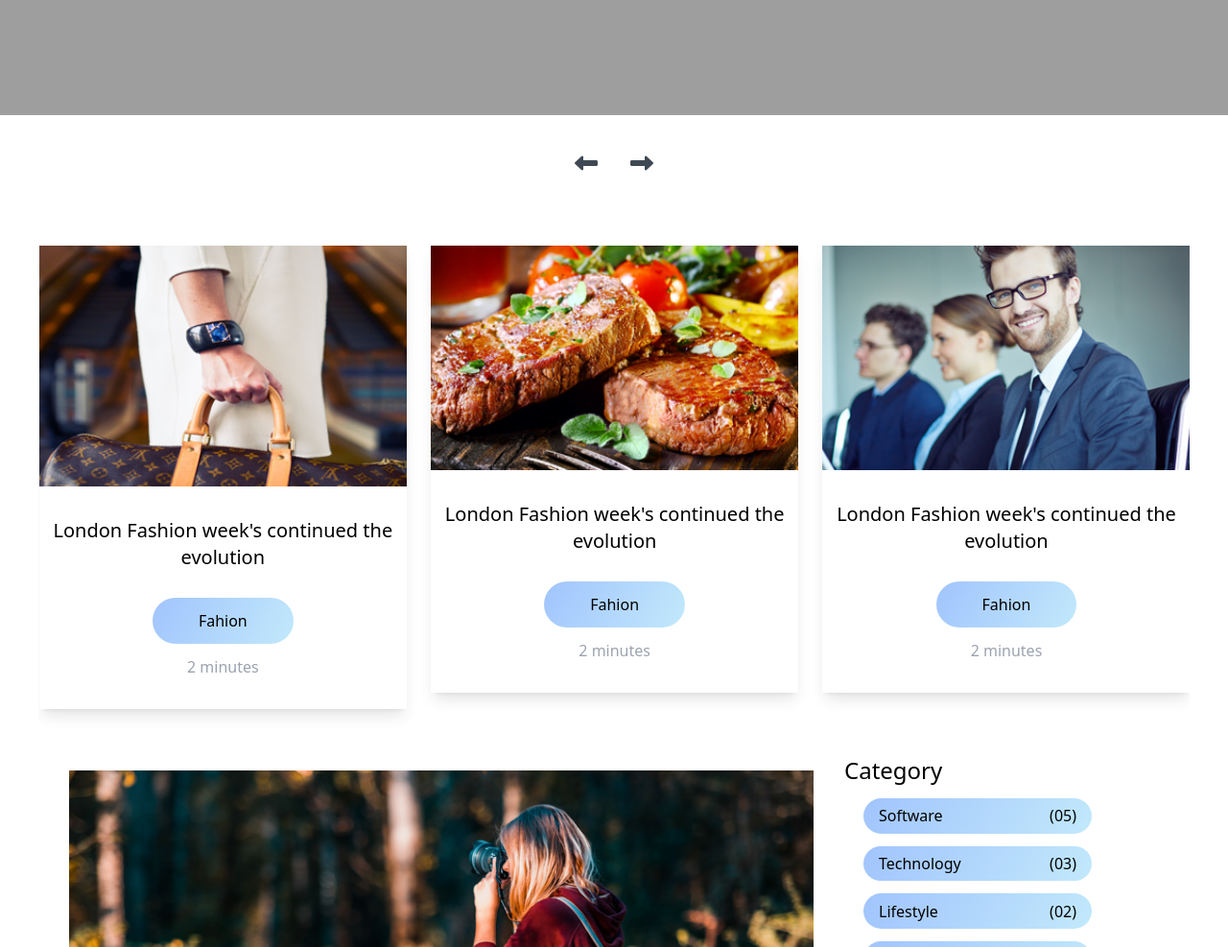
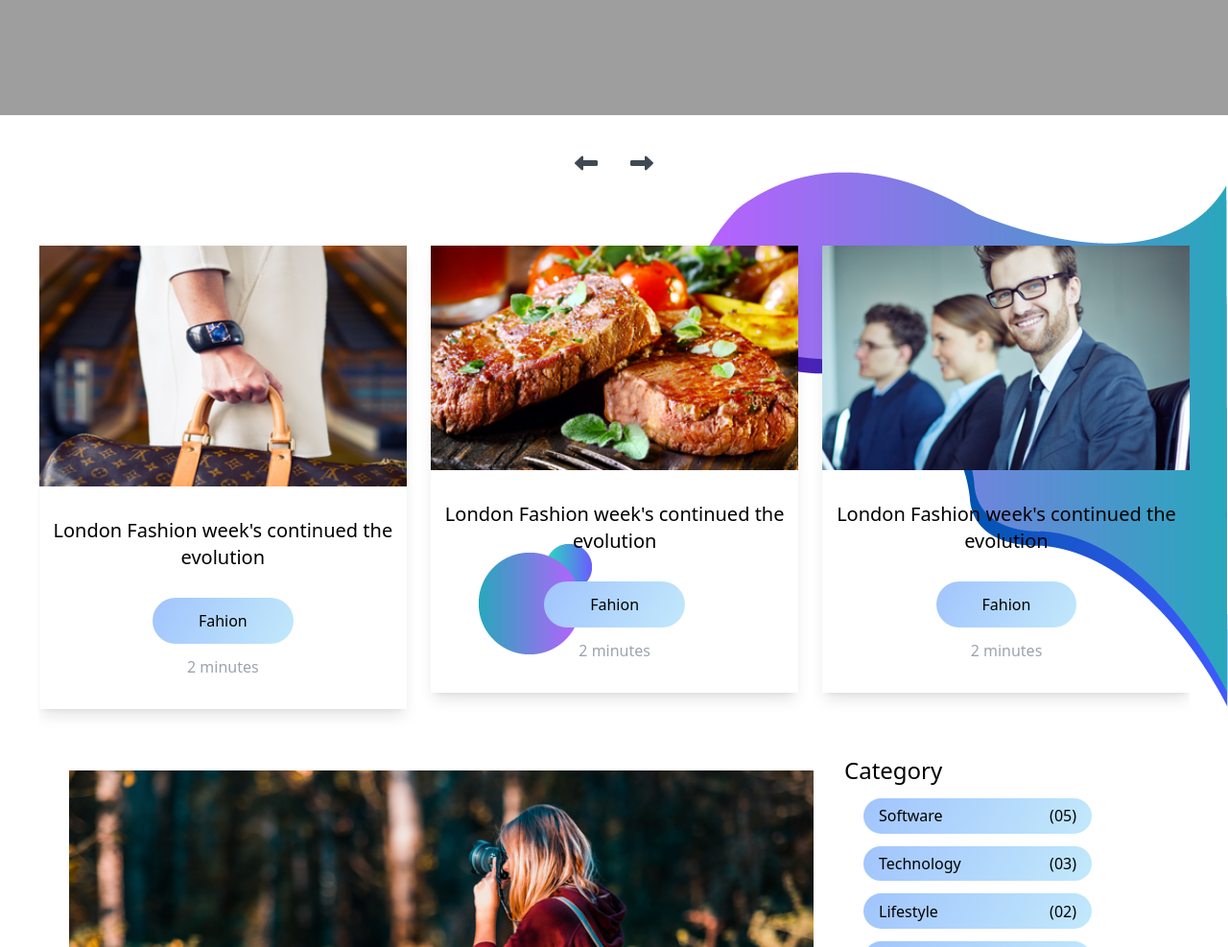
Before and after one commit to BintangRF/blooger, a website: page index.html in a window 1280 px wide. Shown: the part 800-1787 px from the top of the page at 96% size. Drawn offline with nearby package versions, Linux system fonts and the light colour scheme; the site is published under a folder, as on GitHub Pages, so addresses that start at the root find nothing.

Commit message:
repair-2

```diff
--- a/src/style.css
+++ b/src/style.css
@@ -101,7 +101,7 @@ nav.navbar {
 /* ------------------------------- */
 
 .blog {
-  background: url(/assets/Abract01.png);
+  background: url(../assets/Abract01.png);
   background-repeat: no-repeat;
   background-position: right;
   width: 100%;
```
